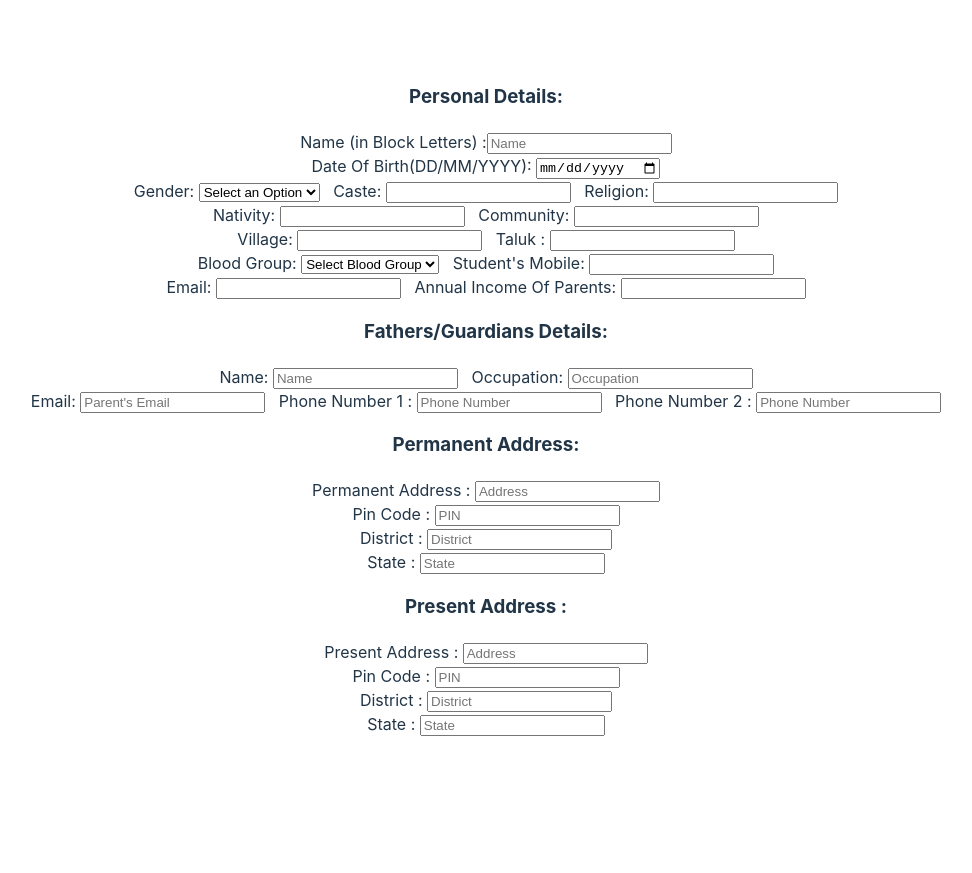
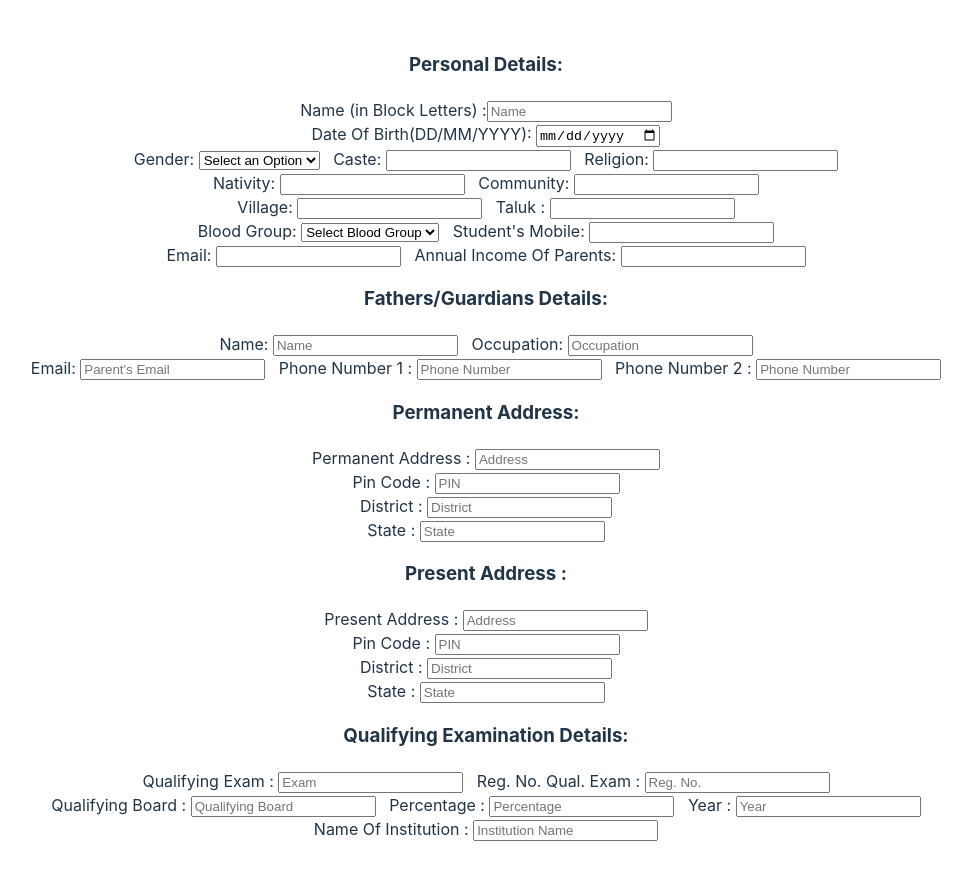
Before and after one commit to hacksh4w/datasheet, a React (Vite) app: page / in a window 1280 px wide. Shown: the whole page, without its empty margins (154-1126 px from the left). Before the commit the page ends 800 px from the top, so only its background shows below. Built offline with nearby package versions, Linux system fonts and the light colour scheme.

Commit message:
Qualifying Examination Details added

```diff
--- a/src/assets/Components/Page.jsx
+++ b/src/assets/Components/Page.jsx
@@ -8,7 +8,7 @@ const Page =()=>{
                 <h3>Personal Details:</h3>
                 <div className="Name">
                     <label htmlFor="name">Name (in Block Letters) :</label>
-                    <input type="text" placeholder='Name'maxLength='30'></input>
+                    <input type="text" placeholder='Name'maxLength={30}></input>
                 </div>
                 <div className="DOB">
                     <label htmlFor='DOB'>Date Of Birth(DD/MM/YYYY): </label>
@@ -24,25 +24,25 @@ const Page =()=>{
                     </select>
                     &nbsp;&nbsp;&nbsp;
                     <label htmlFor='Caste'>Caste: </label>
-                    <input name="Caste" id="caste"maxLength="20"></input>
+                    <input name="Caste" id="caste"maxLength={20}></input>
                     &nbsp;&nbsp;&nbsp;
                     <label htmlFor='Religion'>Religion: </label>
-                    <input name="religion" id="religion" maxLength="20"></input>
+                    <input name="religion" id="religion" maxLength={20}></input>
 
                 </div>
                 <div className="Nativity-Community">
                     <label htmlFor='Nativity'>Nativity: </label>
-                    <input name="Nativity" id="nativity" maxLength="20"></input>
+                    <input name="Nativity" id="nativity" maxLength={20}></input>
                     &nbsp;&nbsp;&nbsp;
                     <label htmlFor='Community'>Community: </label>
-                    <input name="Community" id="community" maxLength="20"></input>
+                    <input name="Community" id="community" maxLength={20}></input>
                 </div>
                 <div className="Villages-Taluk">
                     <label htmlFor='Villages'>Village: </label>
-                    <input name="Village" id="village" maxLength="30"></input>
+                    <input name="Village" id="village" maxLength={30}></input>
                     &nbsp;&nbsp;&nbsp;
                     <label htmlFor='Taluk'>Taluk : </label>
-                    <input name="Taluk" id="taluk" maxLength="30"></input>
+                    <input name="Taluk" id="taluk" maxLength={30}></input>
                 </div>
                 <div className="Blood Group-Phone Number">
                     <label htmlFor='Blood Group'>Blood Group: </label>
@@ -60,14 +60,14 @@ const Page =()=>{
                     </select>
                     &nbsp;&nbsp;&nbsp;
                     <label htmlFor='Phone Number'>Student's Mobile: </label>
-                    <input type="number" maxLength="15"></input>
+                    <input type="number" maxLength={15}></input>
                 </div>
                 <div className="Email-AnnualIncome">
                     <label htmlFor='Email'>Email: </label>
-                    <input type="email" maxLength="50" name="email"></input>
+                    <input type="email" maxLength={50} name="email"></input>
                     &nbsp;&nbsp;&nbsp;
                     <label htmlFor='annualIncome'>Annual Income Of Parents: </label>
-                    <input type="number" name="annualIncome" maxLength="8"></input>
+                    <input type="number" name="annualIncome" maxLength={9}></input>
                 </div>
                 </form>
             </div>
@@ -76,20 +76,20 @@ const Page =()=>{
                 <h3>Fathers/Guardians Details:</h3>
                 <div className='Name-Occupation'>
                     <label className='Name'>Name: </label>
-                    <input type="text" className="name" placeholder="Name"maxLength="30"></input>
+                    <input type="text" className="name" placeholder="Name"maxLength={30}></input>
                     &nbsp;&nbsp;&nbsp;
                     <label className='Occupation'>Occupation: </label>
-                    <input type="text" className="occupation" placeholder="Occupation"></input>
+                    <input type="text" className="occupation" placeholder="Occupation" maxLength={30}></input>
                 </div>
                 <div className="email-phone">
                     <label className='email'>Email: </label>
-                    <input type="email" className="email" placeholder="Parent's Email"></input>
+                    <input type="email" className="email" placeholder="Parent's Email" maxLength={50}></input>
                     &nbsp;&nbsp;&nbsp;
                     <label className='Phone' placeholder="Phone">Phone Number 1 : </label>
-                    <input type="number" className="phone" placeholder="Phone Number"></input>
+                    <input type="number" className="phone" placeholder="Phone Number" maxLength={15}></input>
                     &nbsp;&nbsp;&nbsp;
                     <label className='Phone' placeholder="Phone">Phone Number 2 : </label>
-                    <input type="number" className="phone" placeholder="Phone Number"></input>
+                    <input type="number" className="phone" placeholder="Phone Number" maxLength={15}></input>
                 </div>
                 </form>
             </div>
@@ -98,7 +98,7 @@ const Page =()=>{
                 <form className="PermenantAddress">
                     <div className="PermenantAddress">
                         <label className='Address'>Permanent Address : </label>
-                        <input type="text" className="PermenantAddress" placeholder="Address" maxLength="40"></input>
+                        <input type="text" className="PermenantAddress" placeholder="Address" maxLength={40}></input>
                         <br></br>
                         <label className='Pin'>Pin Code : </label>
                         <input type="text" className="PermenantPinCode" placeholder="PIN" maxLength={7}></input>
@@ -116,7 +116,7 @@ const Page =()=>{
                 <form className="PresentAddressform">
                     <div className="presentAddress">
                         <label className='address'>Present Address : </label>
-                        <input  type="text" className="PresentAddress" placeholder="Address"></input>
+                        <input  type="text" className="PresentAddress" placeholder="Address" maxLength={40}></input>
                         <br></br>
                         <label className='Pin'>Pin Code : </label>
                         <input type="text" className="PermenantPinCode" placeholder="PIN" maxLength={7}></input>
@@ -129,6 +129,32 @@ const Page =()=>{
                     </div>
                 </form>
             </div>
+            <div className="Qualification-Exam">
+                <h3>Qualifying Examination Details: </h3>
+                <form className="Qualification">
+                    <div className="Qualification-Exam">
+                        <label className="Exam-Label">Qualifying Exam : </label>
+                        <input type="text" className="Exam" placeholder="Exam" maxLength={30}></input>
+                        &nbsp;&nbsp;&nbsp;
+                        <label className="Exam-LabelRegno">Reg. No. Qual. Exam : </label>
+                        <input type="text" className="Exam" placeholder="Reg. No." maxLength={30}></input>
+                    </div>
+                    <div className="Qualifying-Board">
+                        <label className='Board'>Qualifying Board : </label>
+                        <input type="text" className="Board" placeholder="Qualifying Board" maxLength={50}></input>
+                        &nbsp;&nbsp;&nbsp;
+                        <label className='Percentage'>Percentage : </label>
+                        <input type='float' className='Percentage' placeholder="Percentage" maxLength={5}></input>
+                        &nbsp;&nbsp;&nbsp;
+                        <label className='Year'>Year : </label>
+                        <input type="year" placeholder="Year" maxLength={4}></input>
+                    </div>
+                    <div className='NameOfInstitution'>
+                        <label className="InstitutionName">Name Of Institution : </label>
+                        <input type="text" placeholder="Institution Name" maxLength={50}></input>
+                    </div>
+                </form>
+            </div>
         </div>
     )
 }
```
